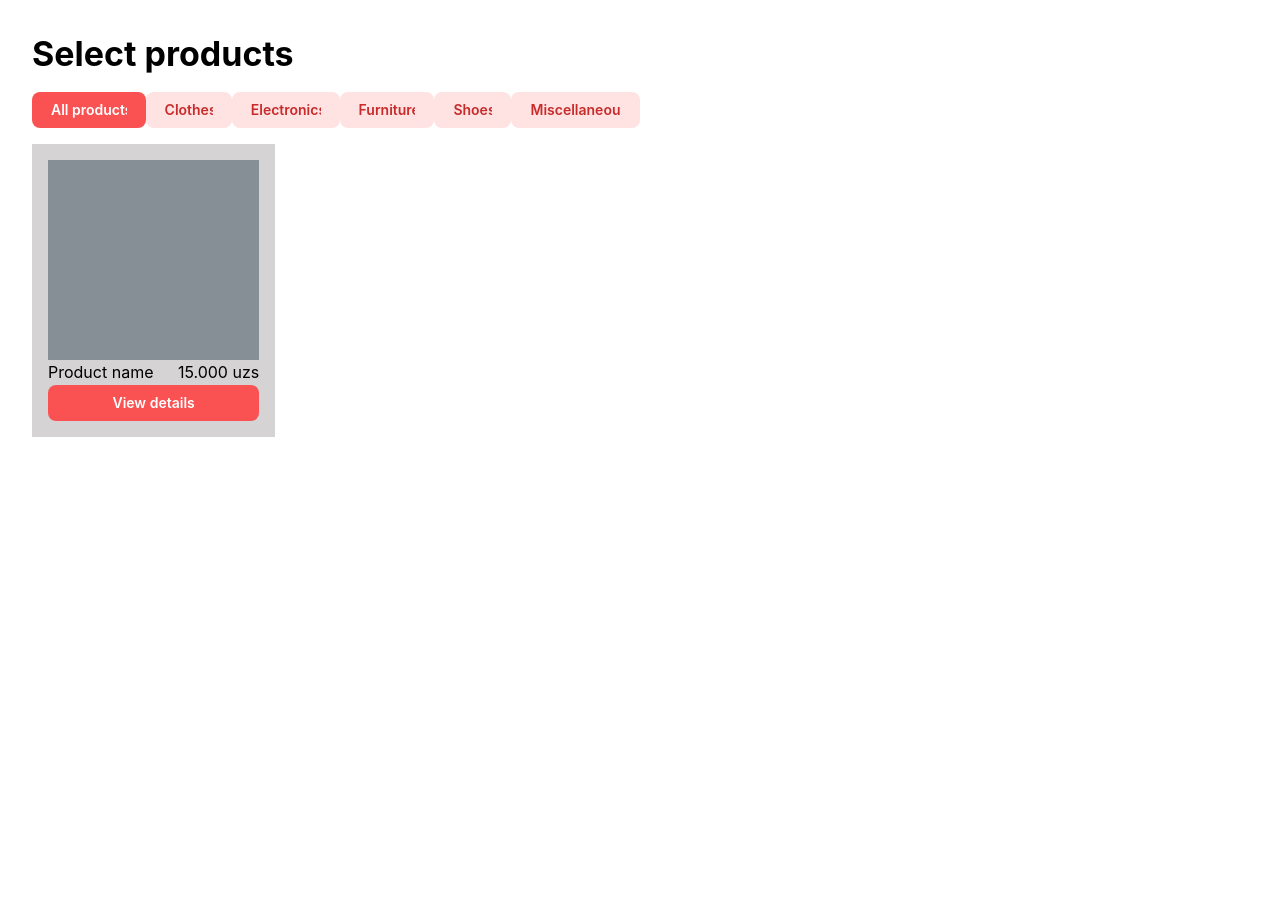
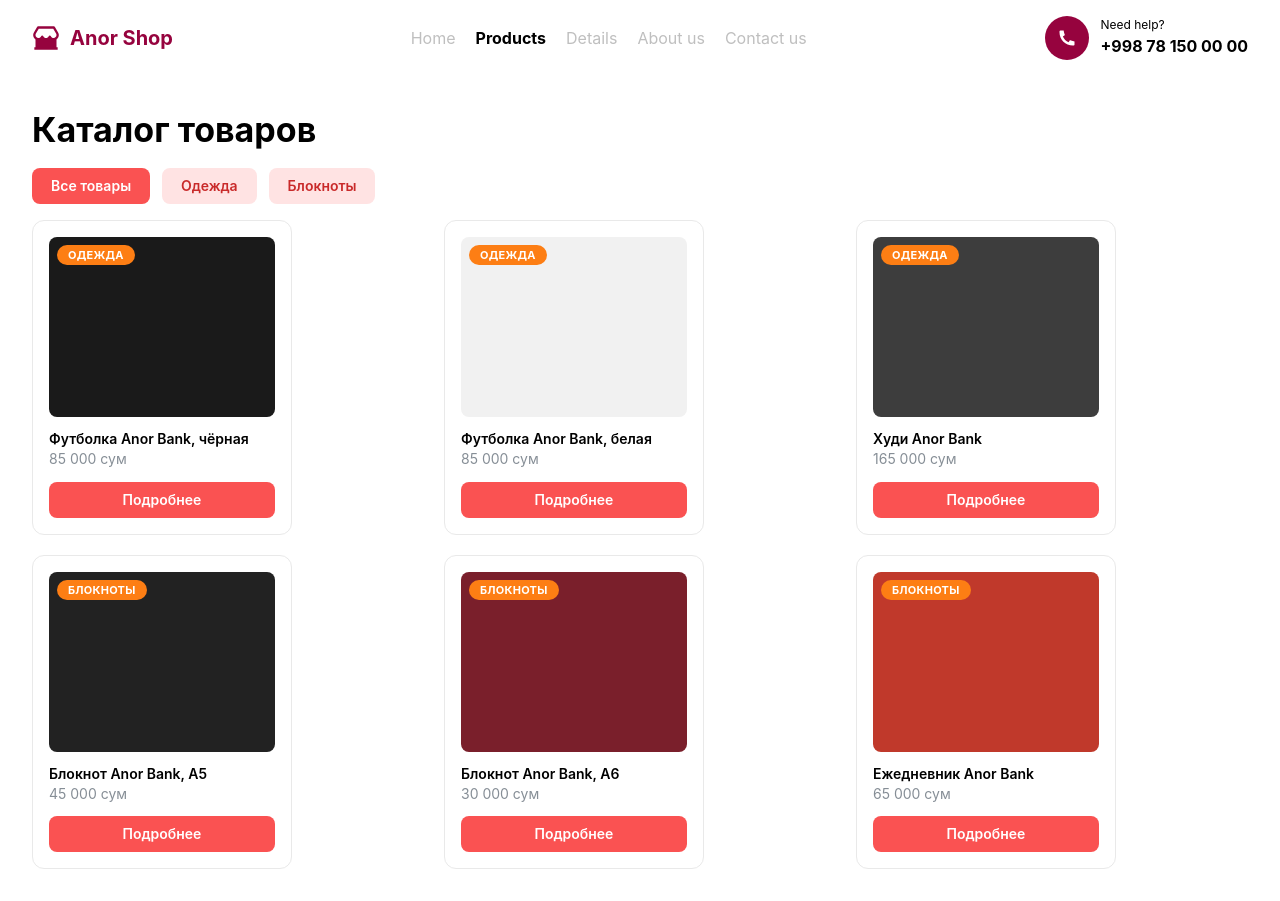
Before and after one commit to Kamolova945/anor-shop, a React (Vite) app: page /products in a window 1280 px wide. Before the commit the page ends 800 px from the top, so only its background shows below. Built offline with nearby package versions, Linux system fonts and the light colour scheme.

Commit message:
Add products data, ProductCard and products grid

```diff
--- a/src/components/ProductCard.tsx
+++ b/src/components/ProductCard.tsx
@@ -1,16 +1,36 @@
-import { Box, Button, Flex, Text } from '@mantine/core'
+import { Badge, Box, Button, Text } from '@mantine/core'
+import { Link } from 'react-router'
+import type { IProduct } from '../types/products.ts'
 
-export const ProductCard = () => {
+interface ProductCardProps {
+  product: IProduct
+}
+
+export const ProductCard = ({ product }: ProductCardProps) => {
   return (
-    <Box w={'20%'} bg={'#d5d3d3'} p={'md'}>
-      <Box w={'100%'} h={'200px'} bg={'gray'}></Box>
-      <Flex justify={'space-between'} align={'center'}>
-        <Text>Product name</Text>
+    <Box w={260} bg={'white'} p={'md'} style={{ borderRadius: 12, border: '1px solid #e9e9e9' }}>
+      <Box
+        w={'100%'}
+        h={180}
+        bg={product.imageColor}
+        style={{ borderRadius: 8, position: 'relative' }}
+      >
+        <Badge variant={'filled'} color={'orange'} style={{ position: 'absolute', top: 8, left: 8 }}>
+          {product.category === 'tshirt' ? 'Одежда' : 'Блокноты'}
+        </Badge>
+      </Box>
 
-        <Text>15.000 uzs</Text>
-      </Flex>
+      <Text fw={600} size={'sm'} mt={'sm'}>
+        {product.title}
+      </Text>
 
-      <Button w={'100%'}>View details</Button>
+      <Text c={'dimmed'} size={'sm'} mb={'sm'}>
+        {product.price.toLocaleString('ru-RU')} сум
+      </Text>
+
+      <Button component={Link} to={`/details/${product.id}`} fullWidth color={'red'}>
+        Подробнее
+      </Button>
     </Box>
   )
 }
--- /dev/null
+++ b/src/constants/products.ts
@@ -0,0 +1,58 @@
+import type { IProduct } from '../types/products.ts'
+
+export const products: IProduct[] = [
+  {
+    id: 1,
+    title: 'Футболка Anor Bank, чёрная',
+    category: 'tshirt',
+    price: 85000,
+    color: 'Чёрный',
+    imageColor: '#1a1a1a',
+    description: 'Классическая хлопковая футболка с вышитым логотипом Anor Bank.',
+  },
+  {
+    id: 2,
+    title: 'Футболка Anor Bank, белая',
+    category: 'tshirt',
+    price: 85000,
+    color: 'Белый',
+    imageColor: '#f1f1f1',
+    description: 'Лёгкая хлопковая футболка с логотипом Anor Bank.',
+  },
+  {
+    id: 3,
+    title: 'Худи Anor Bank',
+    category: 'tshirt',
+    price: 165000,
+    color: 'Тёмно-серый',
+    imageColor: '#3d3d3d',
+    description: 'Тёплое худи с вышивкой логотипа Anor Bank.',
+  },
+  {
+    id: 4,
+    title: 'Блокнот Anor Bank, A5',
+    category: 'notebook',
+    price: 45000,
+    color: 'Чёрный',
+    imageColor: '#222222',
+    description: 'Блокнот в твёрдой обложке формата A5, 120 листов.',
+  },
+  {
+    id: 5,
+    title: 'Блокнот Anor Bank, A6',
+    category: 'notebook',
+    price: 30000,
+    color: 'Бордовый',
+    imageColor: '#7a1f2b',
+    description: 'Компактный карманный блокнот A6 с резинкой-фиксатором.',
+  },
+  {
+    id: 6,
+    title: 'Ежедневник Anor Bank',
+    category: 'notebook',
+    price: 65000,
+    color: 'Красный',
+    imageColor: '#c0392b',
+    description: 'Датированный ежедневник на год в фирменной обложке.',
+  },
+]
--- a/src/pages/HomePage.tsx
+++ b/src/pages/HomePage.tsx
@@ -1,8 +1,10 @@
 import { useState } from 'react'
-import { Box, Button, Flex, Select, Stack, Text, Title } from '@mantine/core'
+import { Box, Button, Flex, Select, SimpleGrid, Stack, Text, Title } from '@mantine/core'
 import { Link } from 'react-router'
 import { RiShieldCheckLine, RiTruckLine, RiPaletteLine } from '@remixicon/react'
 import { Layout } from '../components/Layout.tsx'
+import { ProductCard } from '../components/ProductCard.tsx'
+import { products } from '../constants/products.ts'
 
 
 const features = [
@@ -94,8 +96,6 @@ export function HomePage() {
 
       <Flex justify={'center'} gap={'xl'} p={'xl'} wrap={'wrap'}>
         {features.map((feature) => {
-
-
           const Icon = feature.icon
 
           return (
@@ -109,6 +109,19 @@ export function HomePage() {
           )
         })}
       </Flex>
+
+
+      <Box p={'xl'} maw={1000} mx={'auto'}>
+  <Title order={2} mb={'lg'} ta={'center'}>
+    Почему выбирают наш мерч
+  </Title>
+
+  <SimpleGrid cols={{ base: 1, sm: 2, md: 3 }} spacing={'lg'}>
+    {products.map((product) => (
+      <ProductCard key={product.id} product={product} />
+    ))}
+  </SimpleGrid>
+</Box>
     </Layout>
   )
 }
--- a/src/pages/ProductsPage.tsx
+++ b/src/pages/ProductsPage.tsx
@@ -1,21 +1,59 @@
-import { Button, Flex, Stack, Title } from '@mantine/core'
+import { useState } from 'react'
+import { Button, Flex, SimpleGrid, Stack, Text, Title } from '@mantine/core'
+import { Layout } from '../components/Layout.tsx'
 import { ProductCard } from '../components/ProductCard.tsx'
+import { products } from '../constants/products.ts'
+import type { ProductCategory } from '../types/products.ts'
+
+
+type FilterValue = ProductCategory | 'all'
 
 export function ProductsPage() {
+  const [activeFilter, setActiveFilter] = useState<FilterValue>('all')
+
+
+  const filteredProducts =
+    activeFilter === 'all' ? products : products.filter((p) => p.category === activeFilter)
+
   return (
-    <Stack p={'xl'}>
-      <Title>Select products</Title>
+    <Layout>
+      <Stack p={'xl'}>
+        <Title>Каталог товаров</Title>
 
-      <Flex justify={'space-between'} align={'center'} w={'50%'}>
-        <Button>All products</Button>
-        <Button variant={'light'}>Clothes</Button>
-        <Button variant={'light'}>Electronics</Button>
-        <Button variant={'light'}>Furniture</Button>
-        <Button variant={'light'}>Shoes</Button>
-        <Button variant={'light'}>Miscellaneous</Button>
-      </Flex>
+        <Flex gap={'sm'} wrap={'wrap'}>
+          <Button
+            onClick={() => setActiveFilter('all')}
+            variant={activeFilter === 'all' ? 'filled' : 'light'}
+            color={'red'}
+          >
+            Все товары
+          </Button>
+          <Button
+            onClick={() => setActiveFilter('tshirt')}
+            variant={activeFilter === 'tshirt' ? 'filled' : 'light'}
+            color={'red'}
+          >
+            Одежда
+          </Button>
+          <Button
+            onClick={() => setActiveFilter('notebook')}
+            variant={activeFilter === 'notebook' ? 'filled' : 'light'}
+            color={'red'}
+          >
+            Блокноты
+          </Button>
+        </Flex>
 
-      <ProductCard />
-    </Stack>
+        {filteredProducts.length === 0 ? (
+          <Text c={'dimmed'}>Товары в этой категории не найдены.</Text>
+        ) : (
+          <SimpleGrid cols={{ base: 1, sm: 2, md: 3 }} spacing={'lg'}>
+            {filteredProducts.map((product) => (
+              <ProductCard key={product.id} product={product} />
+            ))}
+          </SimpleGrid>
+        )}
+      </Stack>
+    </Layout>
   )
 }
--- /dev/null
+++ b/src/types/products.ts
@@ -0,0 +1,11 @@
+export type ProductCategory = 'tshirt' | 'notebook'
+
+export interface IProduct {
+  id: number
+  title: string
+  category: ProductCategory
+  price: number
+  color: string
+  imageColor: string
+  description: string
+}
```
